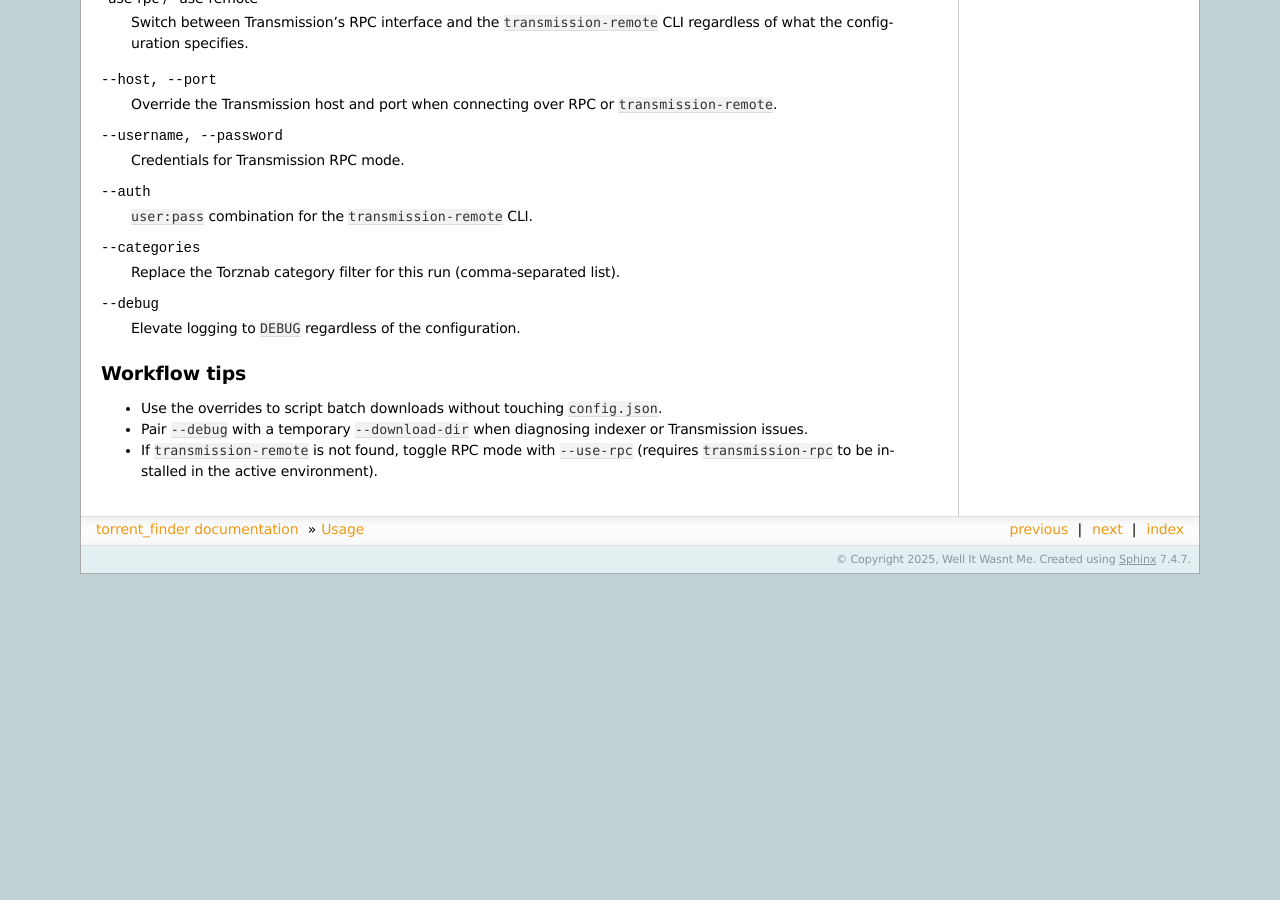
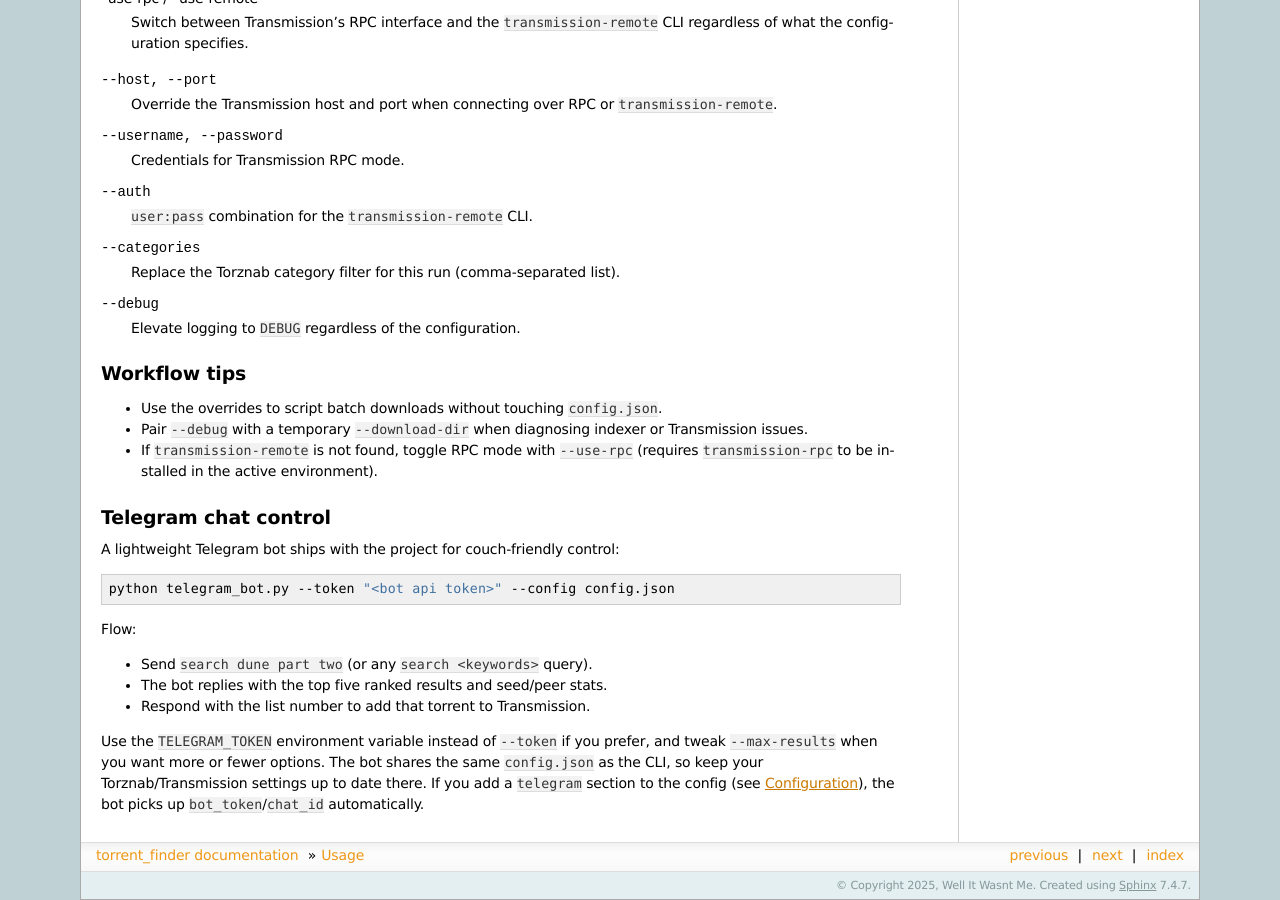
Before and after one commit to well-it-wasnt-me/torrent_finder, a Sphinx documentation site: the page built from docs/usage.rst, in a window 1280 px wide and 900 px high, scrolled down 605 px. Built offline with Sphinx 7.4.7, drawn with Linux system fonts in a browser that asks for light colours; before the commit the page ends 1179 px from its top, so only the background shows below that; some of the changed text lies outside the part shown.

Commit message:
docs: implemented how to for telegram

```diff
--- a/docs/usage.rst
+++ b/docs/usage.rst
@@ -56,3 +56,24 @@
 - Pair ``--debug`` with a temporary ``--download-dir`` when diagnosing indexer or Transmission issues.
 - If ``transmission-remote`` is not found, toggle RPC mode with ``--use-rpc`` (requires
   ``transmission-rpc`` to be installed in the active environment).
+
+Telegram chat control
+---------------------
+
+A lightweight Telegram bot ships with the project for couch-friendly control:
+
+.. code-block:: bash
+
+   python telegram_bot.py --token "<bot api token>" --config config.json
+
+Flow:
+
+- Send ``search dune part two`` (or any ``search <keywords>`` query).
+- The bot replies with the top five ranked results and seed/peer stats.
+- Respond with the list number to add that torrent to Transmission.
+
+Use the ``TELEGRAM_TOKEN`` environment variable instead of ``--token`` if you prefer, and tweak
+``--max-results`` when you want more or fewer options. The bot shares the same ``config.json`` as
+the CLI, so keep your Torznab/Transmission settings up to date there.
+If you add a ``telegram`` section to the config (see :doc:`configuration`), the bot picks up
+``bot_token``/``chat_id`` automatically.
```
Also changed, not shown: README.md (+27 -0 lines), docs/configuration.rst (+17 -3 lines).
